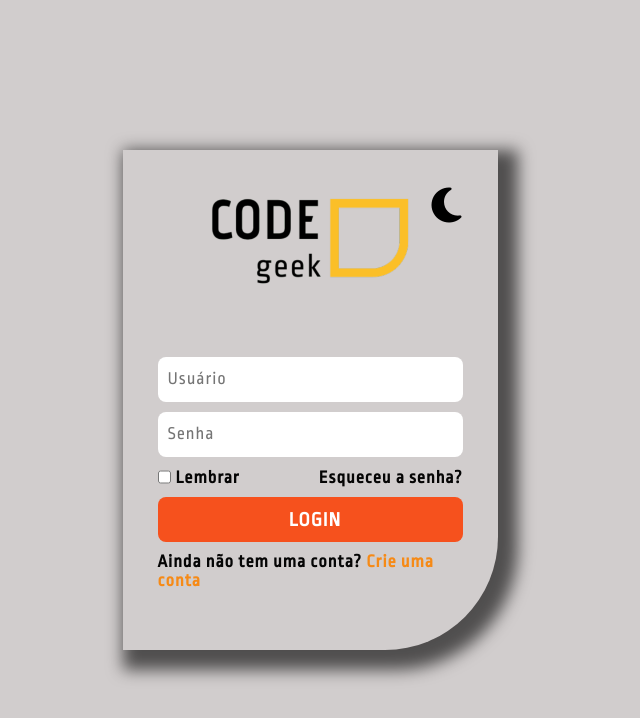
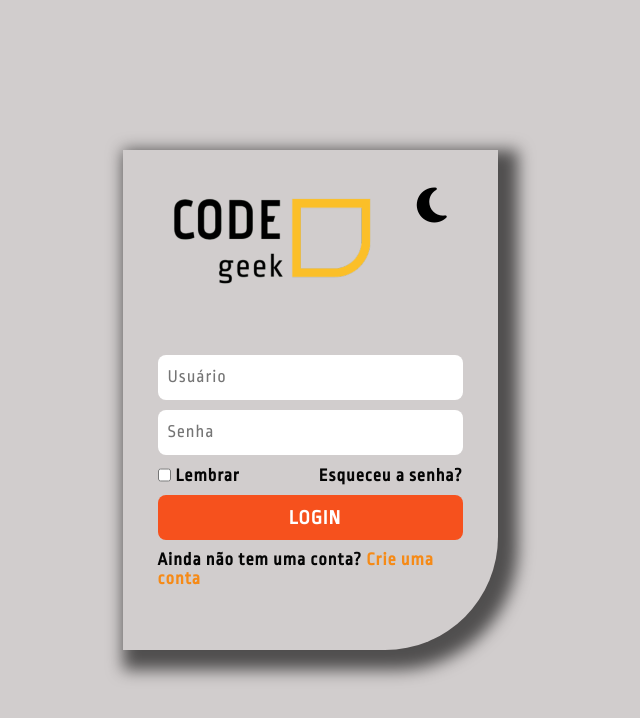
Before and after one commit to TKRyann/CodeGeek, a plain HTML site: page index.html in a window 1280 px wide. Shown: the whole page, without its empty margins (330-970 px from the left). Drawn offline with Linux system fonts and the light colour scheme.

Commit message:
Alterei a distância entre a log e o icon

```diff
--- a/css/cadastro.css
+++ b/css/cadastro.css
@@ -54,6 +54,15 @@ background-color: var(--color-light);
   margin-top: 4.8rem;
 
 }
+
+.logo {
+  display: flex;
+  position: relative;
+  width: 100%;
+  justify-content: center;
+  gap: 6rem;
+}
+
 
 .dark-light-btn {
   display: flex;
--- a/css/login.css
+++ b/css/login.css
@@ -33,10 +33,18 @@ body{
 
 }
 
+.logo {
+  display: flex;
+  position: relative;
+  width: 100%;
+  justify-content: center;
+  gap: 6rem;
+}
+
 .dark-light-btn {
   display: flex;
   position: relative;
-  width: 100%;
+  width: 5%;
   justify-content: flex-end;
 }
 
@@ -45,6 +53,7 @@ body{
   cursor: pointer;
   font-size: 4rem;
 }
+
 
 .login img{
   width: 20rem;
--- a/index.html
+++ b/index.html
@@ -13,12 +13,12 @@
 
   <section id="login_form" class="area-login">
     <div class="login">
-      <div class="dark-light-btn">
-        <i id="mode_icon" class="fa-solid fa-moon"></i>
-      </div>
 
       <div class="logo">
         <img src="img/LOGO.png" alt="logo da Code Geek">
+        <div class="dark-light-btn">
+          <i id="mode_icon" class="fa-solid fa-moon"></i>
+        </div>
       </div>
 
       <form action="feed/index.html" class="dados-login">
```
Also changed, not shown: cadastro.html (+3 -3 lines).
